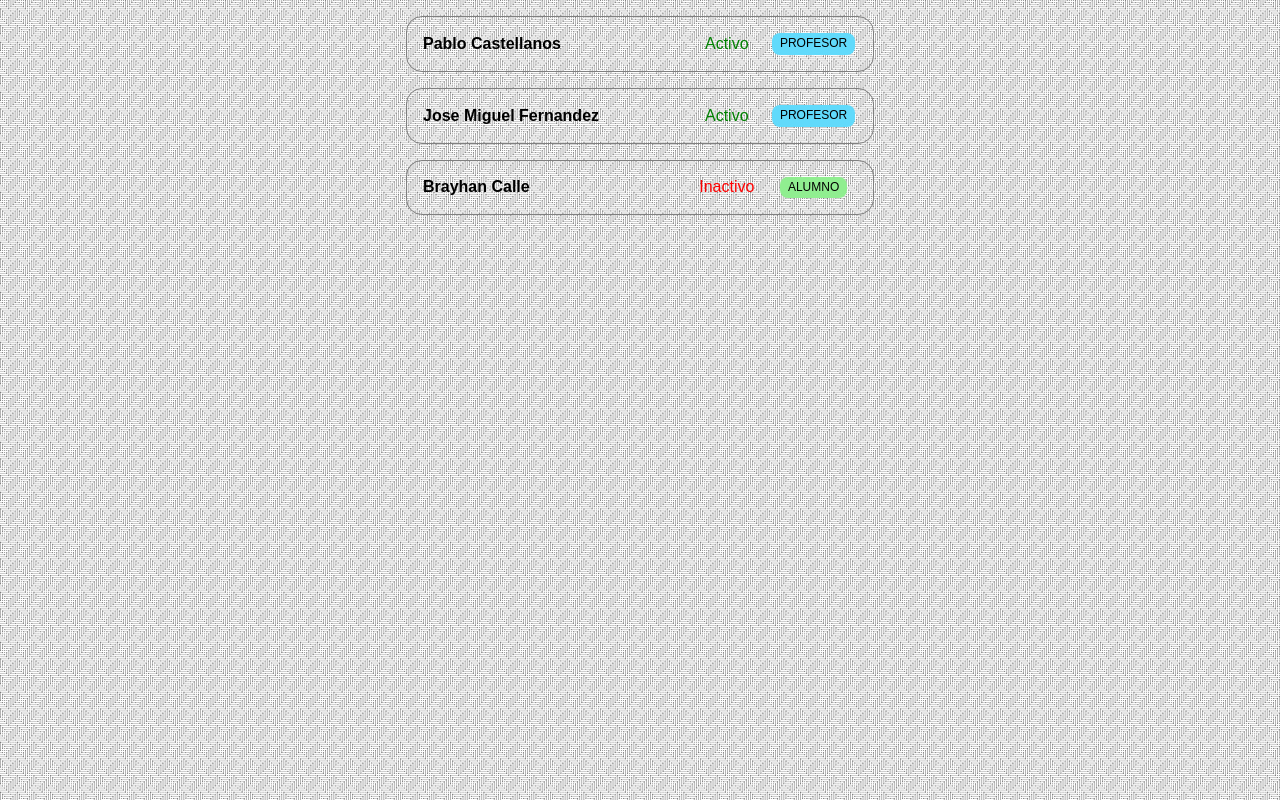
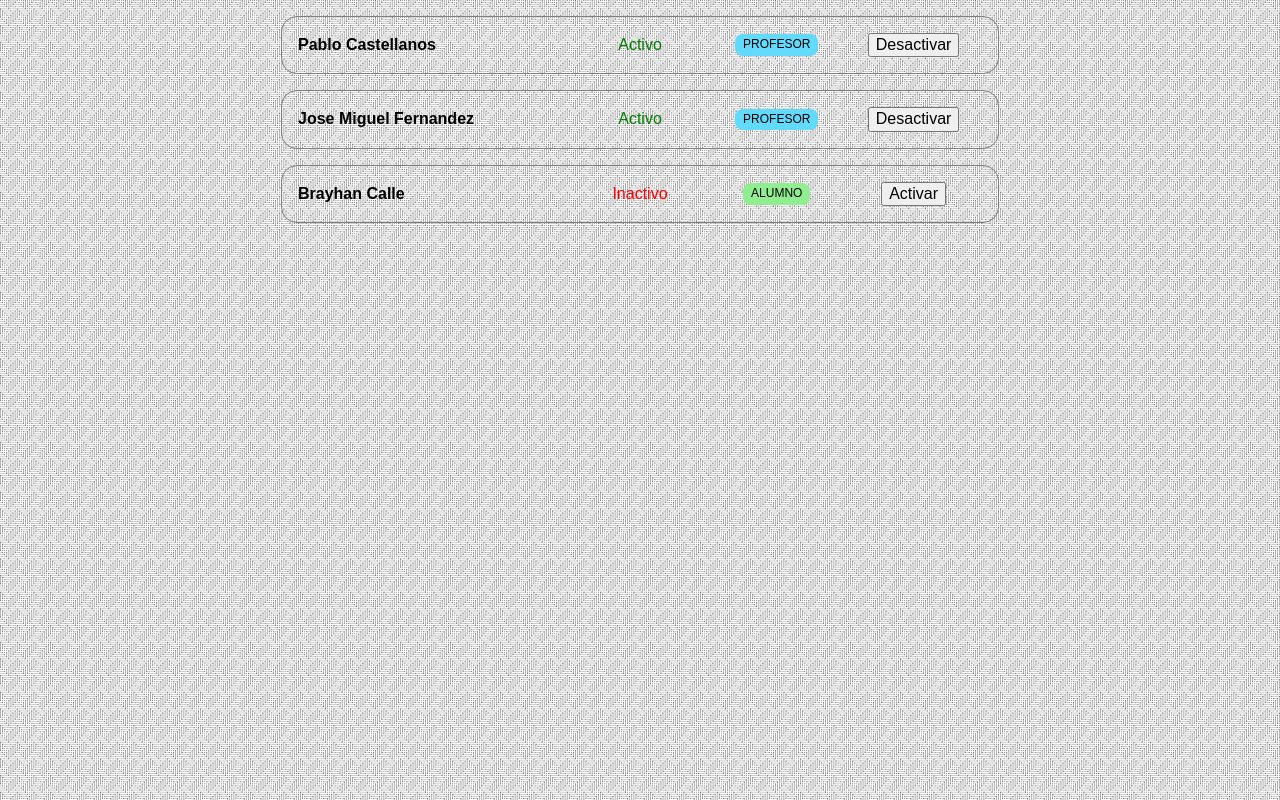
Before and after one commit to 3rooks/Learn-This-React, a React (Vite) app: page / in a window 1280 px wide. Built offline with nearby package versions, Linux system fonts and the light colour scheme.

Commit message:
Hook useState (InitialState, SetState, Rerenders)

```diff
--- a/src/components/UserList.module.css
+++ b/src/components/UserList.module.css
@@ -1,6 +1,6 @@
 .list {
 	width: 100%;
-	max-width: 500px;
+	max-width: 750px;
 	margin: auto;
 	padding: 1rem;
 }
--- a/src/components/UserRole.jsx
+++ b/src/components/UserRole.jsx
@@ -1,12 +1,12 @@
 import style from './UserRole.module.css';
 
+const ROLE_STYLES = {
+	teacher: ['Profesor', style.teacher],
+	student: ['Alumno', style.student],
+	other: ['Otro', style.other]
+};
+
 const UserRole = ({ role }) => {
-	const ROLE_STYLES = {
-		teacher: ['Profesor', style.teacher],
-		student: ['Alumno', style.student],
-		other: ['Otro', style.other]
-	};
-
 	const [roleName, roleClassname] = ROLE_STYLES[role] || ROLE_STYLES.other;
 
 	return <span className={`${style.role} ${roleClassname}`}>{roleName}</span>;
--- a/src/components/UserRow.jsx
+++ b/src/components/UserRow.jsx
@@ -1,3 +1,4 @@
+import { useState } from 'react';
 import UserRole from './UserRole';
 import style from './UserRow.module.css';
 import UserStatus from './UserStatus';
@@ -5,16 +6,27 @@
 const UserRow = ({ data }) => {
 	const { name, active, role } = data;
 
+	const [isActive, setIsActive] = useState(active);
+
 	return (
 		<div className={style.user}>
 			<div className={style.name}>
 				<span>{name}</span>
 			</div>
 			<div className={style.status}>
-				<UserStatus active={active} />
+				<UserStatus active={isActive} />
 			</div>
 			<div className={style.role}>
 				<UserRole role={role} />
+			</div>
+			<div className={style.action}>
+				<button
+					onClick={() => {
+						setIsActive(!isActive);
+					}}
+				>
+					{isActive ? 'Desactivar' : 'Activar'}
+				</button>
 			</div>
 		</div>
 	);
--- a/src/components/UserRow.module.css
+++ b/src/components/UserRow.module.css
@@ -8,15 +8,14 @@
 	margin-bottom: 1rem;
 }
 .name {
-	width: 60%;
+	width: 40%;
+	font-weight: bold;
 }
 .status,
-.role {
+.role,
+.action {
 	width: 20%;
 	display: flex;
 	justify-content: center;
 	align-items: center;
 }
-.name span {
-	font-weight: bold;
-}
```
